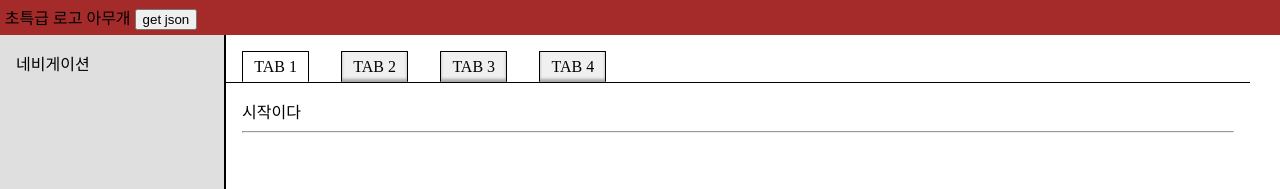
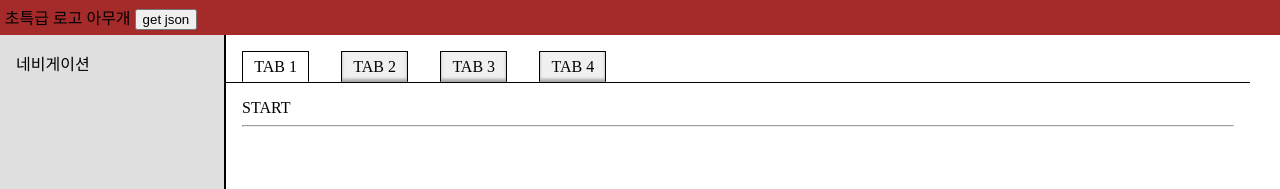
Before and after one commit to jiwan0123/WWF, a React (Create React App) app: page / in a window 1280 px wide. Shown: the top 189 px of the page. Built offline with nearby package versions, Linux system fonts and the light colour scheme.

Commit message:
이것저것

```diff
--- a/src/components/Block.js
+++ b/src/components/Block.js
@@ -1,19 +1,24 @@
-function BaseComponent(props) {
+import { useState } from "react";
+
+function Block(props) {
+    let cn = `block-${props.type}`
     return(
-        <div className={``}>
-            {props.content}
+        <div
+            className={cn}
+        >
+            <span>{props.content}</span>
         </div>
     );
 }
 export default {
     Assignment : function() {
         return(
-            <div>네모이다</div>
+            <Block content="네모이다" type="assignment"/>
         );
     },
     Start : function() {
         return(
-            <div>시작이다</div>
+            <Block content="START" type="circle"/>
         );
     },
     End : function() {
--- a/src/components/workbench/index.js
+++ b/src/components/workbench/index.js
@@ -60,7 +60,6 @@ function Workbench(props) {
 
 function Border(props) {
   const { border } = props;
-  console.log(border);
 
   function Print() {
     const stack = new Array();
```
